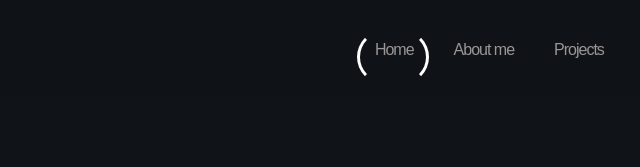
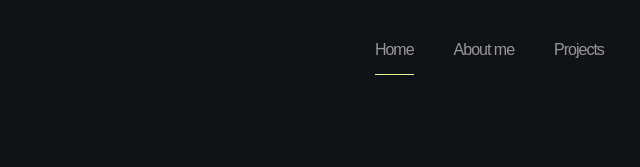
Before and after one commit to seift4/Seif_Tarek_website, a plain HTML site: page index.html in a window 1280 px wide. Shown: the top 167 px of the page, 568-1208 px from the left. Drawn offline with nearby package versions, Linux system fonts and the light colour scheme; some packages are replaced by stand-ins of ours; a script that the page names is missing.

Commit message:
new_update

```diff
--- a/main.js
+++ b/main.js
@@ -319,27 +319,23 @@ card.style.transform = `perspective(1000px) rotateX(0deg) rotateY(0deg)`;
 
 
 
-
-// 6. شاشة التحميل (Loader)
-
 const loader = document.getElementById("loader");
 
 if (loader) {
+    // بنستخدم 'load' عشان نضمن إن كل حاجة جاهزة
+    window.addEventListener("load", () => {
+        // 1. قلل الـ 1000 لـ 100 أو شيلها خالص لو عايز سرعة صاروخية
+        setTimeout(() => {
+            loader.style.opacity = "0";
+            loader.style.transition = "opacity 0.5s ease"; // تأكد إن فيه ترانزيشن في الـ CSS
 
-window.addEventListener("load", () => {
-
-setTimeout(() => {
-
-loader.style.opacity = "0";
-
-setTimeout(() => loader.style.display = "none", 500);
-
-}, 1000);
-
-});
-
+            // 2. اخفيه تماماً بعد ما الأنيميشن يخلص
+            setTimeout(() => {
+                loader.style.display = "none";
+            }, 500);
+        }, 100); // تأخير بسيط جداً لراحة العين بس
+    });
 }
-
 
 
 // 5. الـ Marquee
--- a/style.css
+++ b/style.css
@@ -337,24 +337,12 @@ img {
 .nav ul a {
     text-decoration: none;
     position: relative;
-    color: #A5A6A8;
+    color: #ffffff;
     transition: 0.5s;
     font-size: 1.25rem; /* 20px */
 }
 
-.nav ul a {
-
-text-decoration: none;
-
-position: relative;
-
-color: #A5A6A8;
-
-transition: 0.5s;
-
-font-size: 20px;
-
-}
+
 
 
 
@@ -395,17 +383,18 @@ border-radius: 0 50% 50% 0; /* انحناء لجهة اليمين */
 opacity: 0;
 transition: .5s;
 }
-.nav ul a.active::before,
+
 .nav ul a:hover::before,
-.nav ul a.active::after,
 .nav ul a:hover::after {
     opacity: 1;
 }
-
-.nav ul a.active,
-.nav ul a:hover {
-    color: white;
-}
+.nav ul a.active{
+    color:#e1ff8e;
+    border-bottom:solid 1px #e1ff8e ;
+    padding-bottom: 7px;
+
+}
+
 
 /* اللوجو */
 .logo {
@@ -1495,7 +1484,7 @@ fill: black;
     width: 80%;
     border-top: solid 0.0625rem rgb(150, 143, 143); /* 1px */
     margin-left: 10%; /* توحيد الهامش مع العنوان */
-    transition: all 1.5s ease;
+    transition: all 1s ease;
     position: relative;
     border-radius: 0.625rem; /* 10px */
     background-image: linear-gradient(#e1ff8e, #e1ff8e);
```
